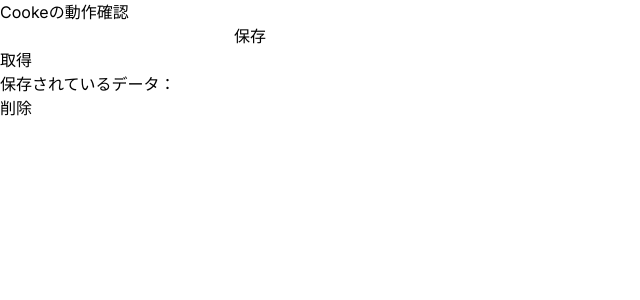
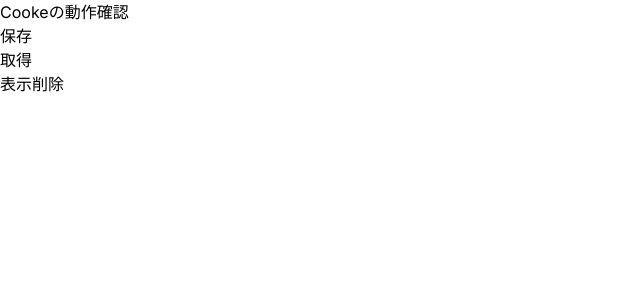
Before and after one commit to tech-harmony-team/Jibun-Log, a Next.js app in the folder next-front/: page /cookie-test in a window 1280 px wide. Shown: the top 300 px of the page, without its empty margins (0-640 px from the left). Built offline with nearby package versions, Linux system fonts and the light colour scheme.

Commit message:
cookieの動作確認ページを作った。

```diff
--- a/next-front/src/app/cookie-test/page.tsx
+++ b/next-front/src/app/cookie-test/page.tsx
@@ -3,28 +3,56 @@
 import { useState } from "react";
 
 import { useUserDatas } from "@/hooks/useUserDatas";
+import { UserData } from "@/types/userData";
 
 export default function CookieTestPage() {
-  const [name, setName] = useState<string>("");
-  const [savedName, setSavedName] = useState<string>("");
-  const { setUserName, removeUserName, getUserName } = useUserDatas();
+  const [savedData, setSavedData] = useState<UserData | null>(null);
+  const { setUserData, removeUserData, getUserData } = useUserDatas();
+
+  const setUserDataCookie = () => {
+    const userData: UserData = {
+      id: 1,
+      email: "test@example.com",
+      response: "分析結果",
+      accessToken: "XXXXXXXXX",
+      client: "YYYYYYYYY",
+      uid: "ZZZZZZZZZ",
+    };
+
+    setUserData(userData);
+  };
+
+  const getUserDataCookie = () => {
+    const userData = getUserData();
+    if (!userData.id) {
+      console.log("データがありません");
+      setSavedData(null);
+      return;
+    }
+    console.log("結果" + userData);
+    setSavedData(userData);
+  };
+
+  const showUserData = () => {
+    console.log(savedData);
+  };
+
+  const removeUserDataCookie = () => {
+    removeUserData();
+  };
 
   return (
     <div>
       <h1>Cookeの動作確認</h1>
-      <input
-        type="text"
-        value={name}
-        onChange={(e) => setName(e.target.value)}
-      />
-      <button onClick={() => setUserName(name)}>保存</button>
+      <button onClick={setUserDataCookie}>保存</button>
       <br />
 
-      <button onClick={() => setSavedName(getUserName())}>取得</button>
+      <button onClick={getUserDataCookie}>取得</button>
       <br />
-      <p>保存されているデータ：{savedName}</p>
 
-      <button onClick={removeUserName}>削除</button>
+      <button onClick={showUserData}>表示</button>
+
+      <button onClick={removeUserDataCookie}>削除</button>
     </div>
   );
 }
```
